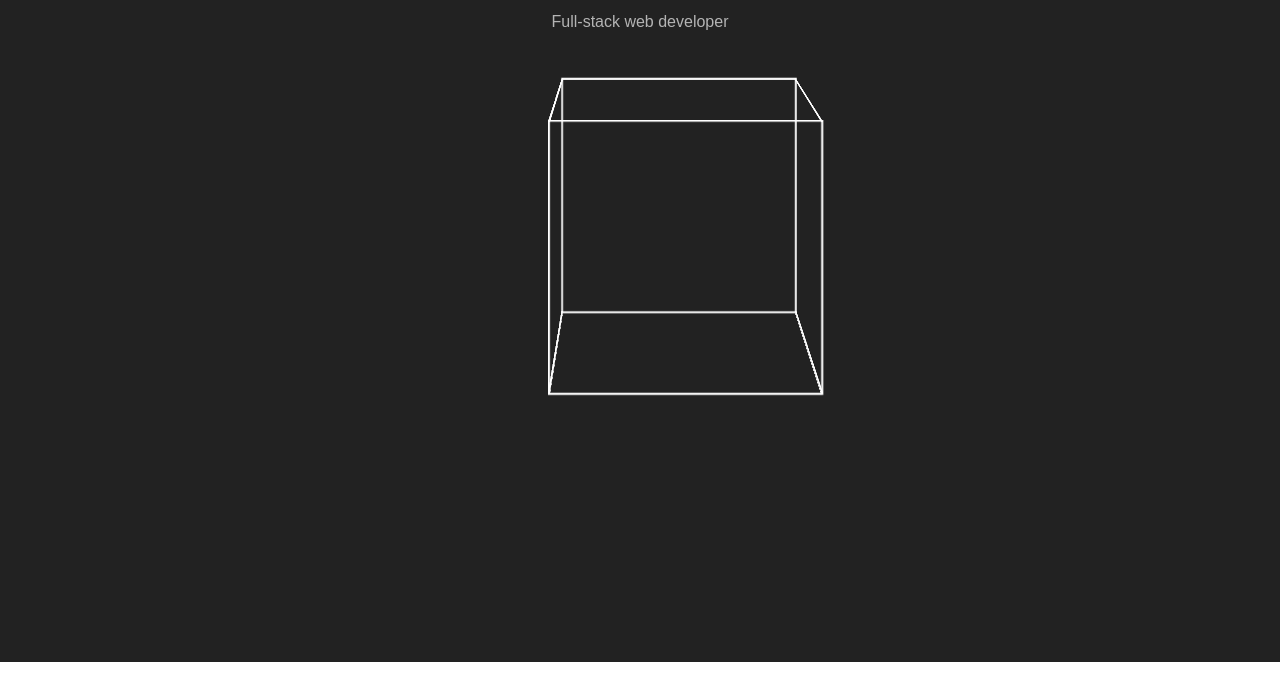
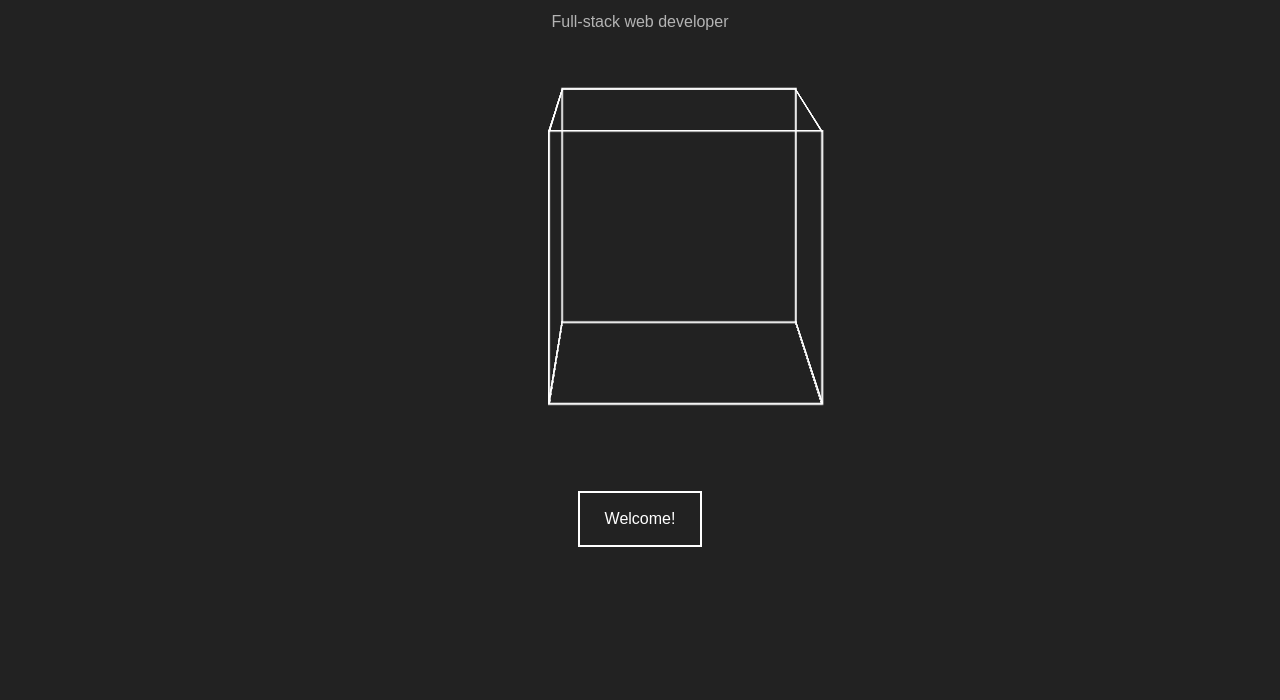
Before and after one commit to itsmichaelwang/personal-website, a plain HTML site: page index.html in a window 1280 px wide. Shown: the part 98-798 px from the top of the page. Drawn offline with Linux system fonts and the light colour scheme.

Commit message:
Add scroll button (no functionality yet)

```diff
--- a/css/style.sass
+++ b/css/style.sass
@@ -1,6 +1,7 @@
 body
   margin: 0
   padding: 0
+  font-family: sans-serif
   background-color: #222
 
 // controls the direction of cube rotation
@@ -14,10 +15,8 @@ body
 $side-length: 250px
 
 .banner
-  height: calc(95vh - 50px)
+  height: 90vh
   padding-top: 50px
-
-  font-family: sans-serif
   text-align: center
 
   .name
@@ -25,13 +24,14 @@ $side-length: 250px
     color: #ffffff
 
   .desc
+    font-size: 1em
     color: #b4b4b4
 
   .stage
     height: $side-length
     width: $side-length
     margin: auto
-    margin-top: 50px
+    margin-top: 60px
     margin-bottom: 100px
 
     -webkit-perspective: 1600px
@@ -62,7 +62,19 @@ $side-length: 250px
       .right
         -webkit-transform: rotateY(90deg) translateZ($side-length / 2)
 
+  .banner-btn
+    margin-top: 50px
+    background-color: transparent
+    border: 2px solid white
+    padding-left: 25px
+    padding-right: 25px
 
-.wow
-  height: 100vh
-  background-color: white
+    font-size: 1em
+    color: white
+
+    transition: border 0.5s, color 0.5s
+    -webkit-transition: border 0.5s, color 0.5s
+
+  .banner-btn:hover
+    border: 2px solid #7DF9FF
+    color: #7DF9FF
--- a/index.html
+++ b/index.html
@@ -14,6 +14,7 @@
 
   <!-- Custom CSS -->
   <link rel="stylesheet" type="text/css" href="css/style.min.css">
+  <link rel="stylesheet" type="text/css" href="octicons/octicons.css">
 
 </head>
 
@@ -33,9 +34,13 @@
       </div>
     </div>
 
+    <button class="banner-btn">
+      <p>Welcome!</p>
+    </button>
+
+
   </div><!-- .banner -->
 
-  <div class="wow"></div>
 
 </body>
 
```
Also changed, not shown: css/style.min.css.
